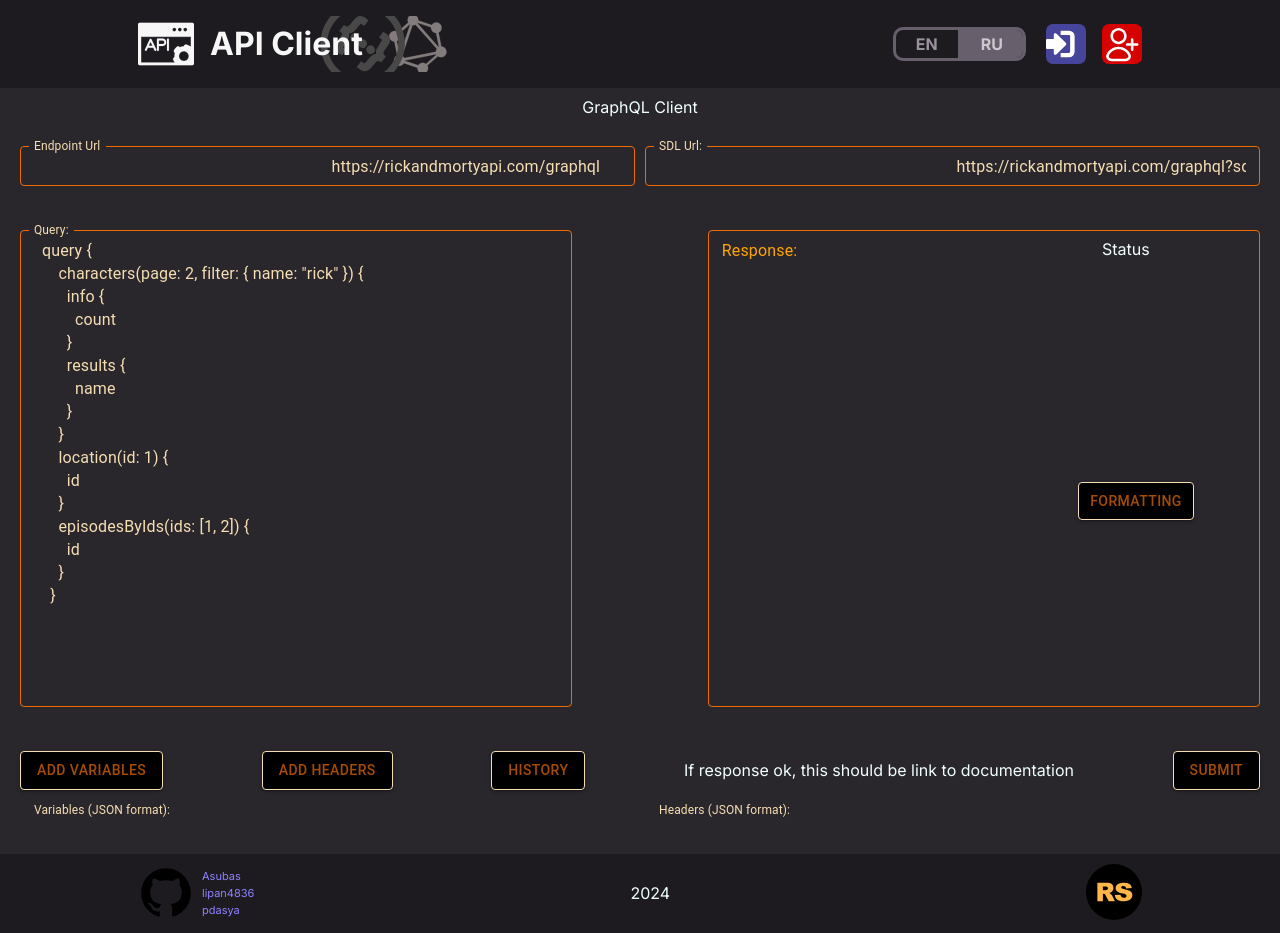
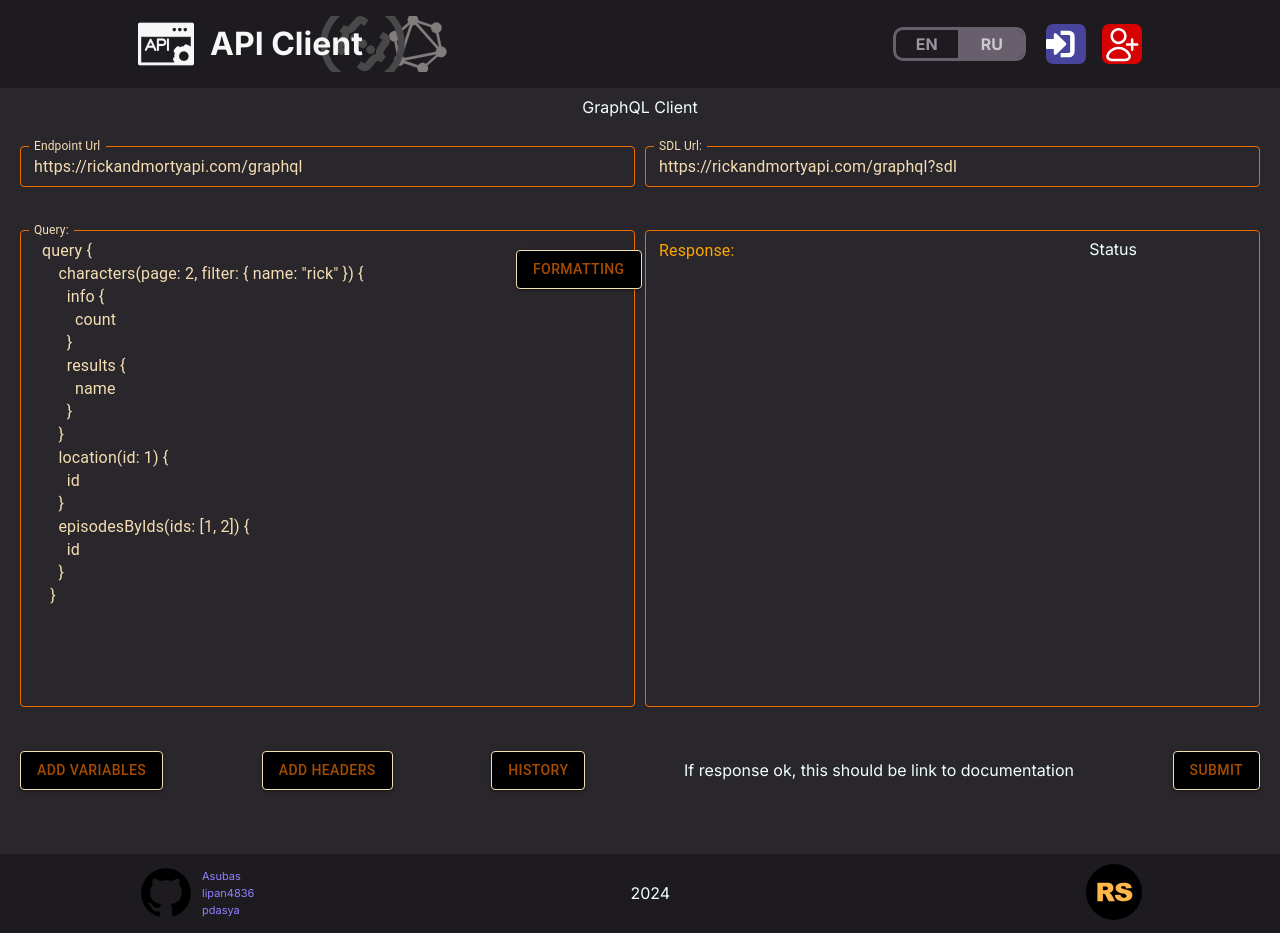
Before and after one commit to Asubas/graphiql-app, a Next.js app: page /en/graphql in a window 1280 px wide. Built offline with nearby package versions, Linux system fonts and the light colour scheme; no server answers.

Commit message:
refactor/DTR-5_GraphiQL: change style for correct ui after first rendering

```diff
--- a/src/app/[locale]/graphql/graphql.module.scss
+++ b/src/app/[locale]/graphql/graphql.module.scss
@@ -29,6 +29,7 @@
 
     div {
       width: 100%;
+      display: block;
     }
   }
 
@@ -125,6 +126,10 @@ form {
     pointer-events: none;
     user-select: none;
   }
+
+  label {
+    display: none;
+  }
 }
 
 .graphql {
--- a/src/components/inputs/textFieldInput/input.module.scss
+++ b/src/components/inputs/textFieldInput/input.module.scss
@@ -2,7 +2,7 @@
   width: 50%;
 }
 
-.formattingButton {
+button.formattingButton {
   position: absolute;
   top: 20px;
   left: 40%;
```
